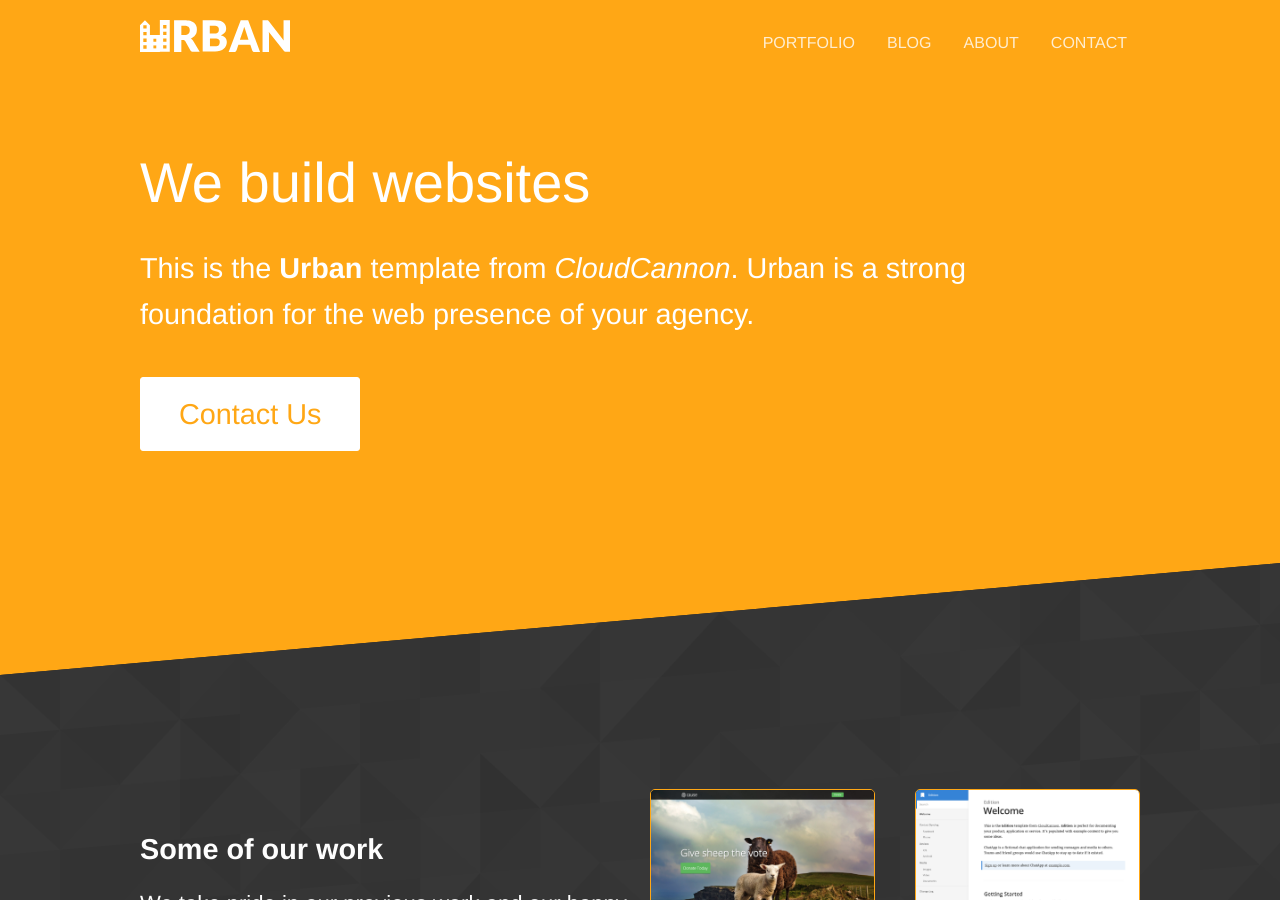
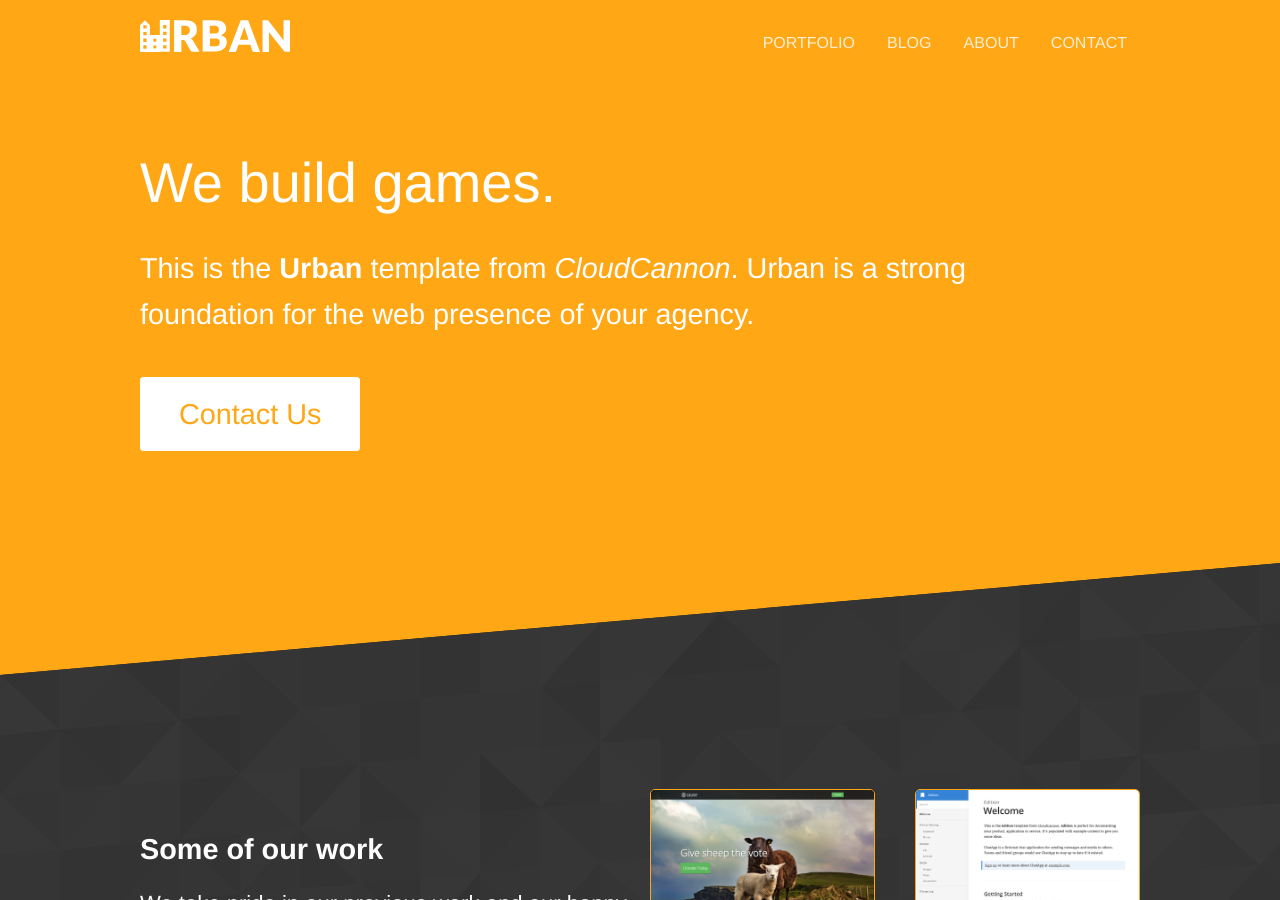
Before and after one commit to furkanmisir/ironcorn, a Jekyll site: the page built from index.html, in a window 1280 px wide and 900 px high. Built offline with Jekyll 4.4.1, drawn with Linux system fonts in a browser that asks for light colours.

Commit message:
Update index.html

```diff
--- a/index.html
+++ b/index.html
@@ -4,7 +4,7 @@
 
 <section class="hero diagonal">
 	<div class="container">
-		<h2 class="editable">We build websites</h2>
+		<h2 class="editable">We build games.</h2>
 		<p class="subtext editable">This is the <strong>Urban</strong> template from <a href="https://cloudcannon.com/">CloudCannon</a>. Urban is a strong foundation for the web presence of your agency.</p>
 		<p><a class="button alt" href="{{ site.baseurl }}/contact/">Contact Us</a></p>
 	</div>
```
